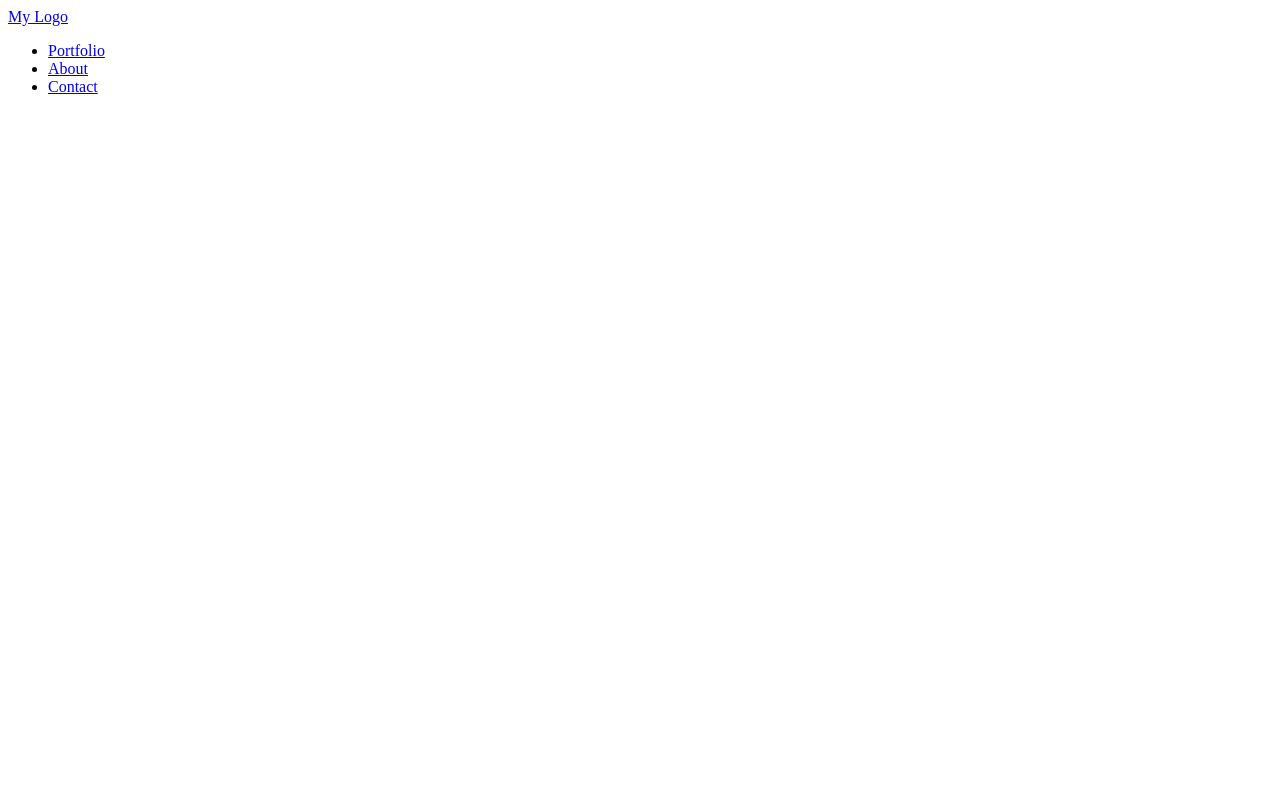
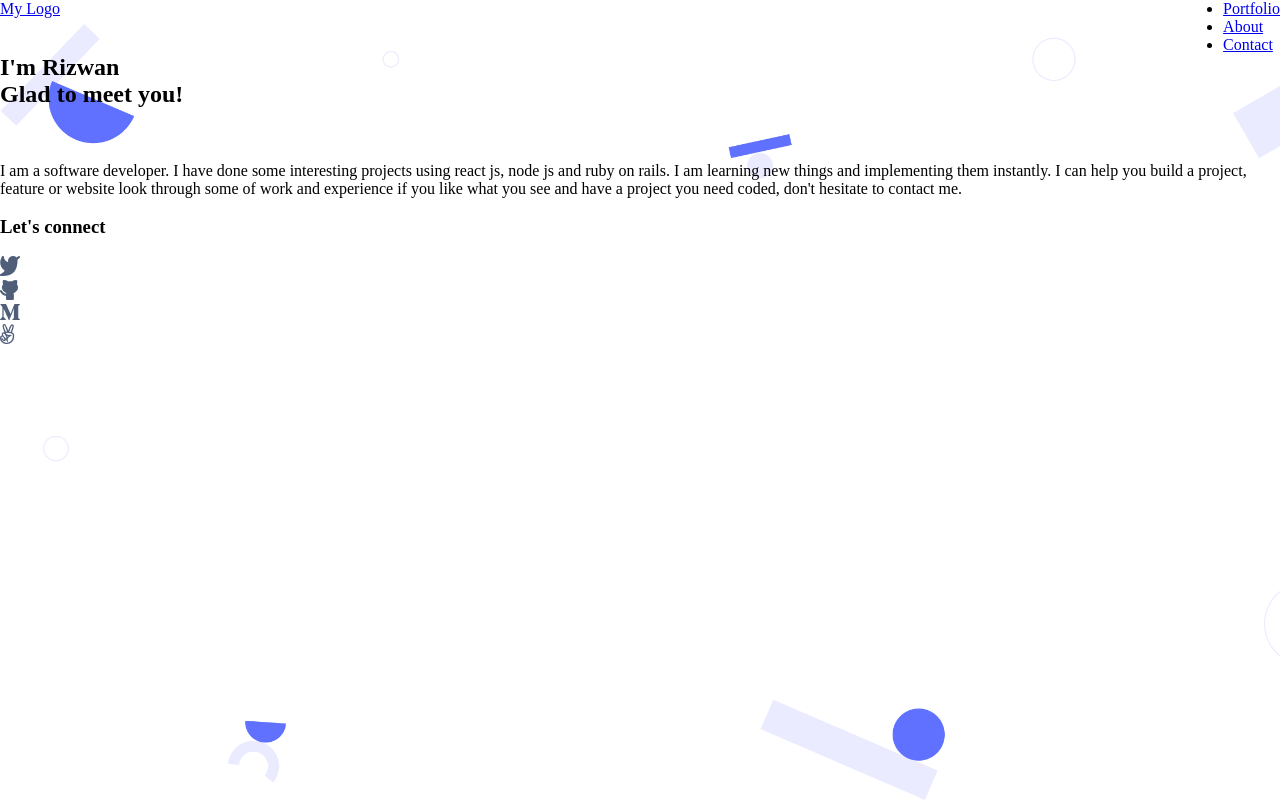
Before and after one commit to Rizwan-learn/Portfolio-Mobile, a website: page index.html in a window 1280 px wide. Drawn offline with Linux system fonts and the light colour scheme.

Commit message:
update index.html
homepage populated

```diff
--- a/index.html
+++ b/index.html
@@ -5,6 +5,7 @@
     <meta http-equiv="X-UA-Compatible" content="IE=edge">
     <meta name="viewport" content="width=device-width, initial-scale=1.0">
     <title>Rizwan Hasan Portfolio</title>
+    <link href="styles.css" rel="stylesheet" type="text/css">
 </head>
 <body>
 
@@ -14,7 +15,7 @@
 
             <div class="logo"><a href="#" class=mylogo> My Logo </a></div>
 
-            <div class="nav">
+            <div class="nav-menu-content">
                 <ul class="nav-menu">
                     <li class="nav-items"><a href="#">Portfolio</a></li>
                     <li class="nav-items"><a href="#">About</a></li>
@@ -28,10 +29,51 @@
                     <span class="bar"></span>
                     <span class="bar"></span>
             </div>
+        </div>
+    </header>
+    <style>
+        body{background: url("Image/backimg.png");
+        background-repeat: no-repeat;
+        background-attachment: fixed;
+        background-size: cover;
+    }
+    </style>
+    <section class="homepage">
+        <div class="introduction">
+            <div class="intro"><h1>I'm Rizwan <br>Glad to meet you!</h1></div>
+            <br>
+            <br>
+            <br>
+            <div class="me">
+                <p>
+                    I am a software developer. I have done some interesting projects using
+                    react js, node js and ruby on rails. I am learning new things and
+                    implementing them instantly. I can help you build a project, feature
+                    or website look through some of work and experience if you like what
+                    you see and have a project you need coded, don't hesitate to contact
+                    me.
+                </p>
+            </div>
+            <br>
+            <div class="connect">
+                <h3> Let's connect </h3>
+            </div>
+            <br>
+            <div class="social">
+                <ul>
+                    <li class="icon"><a href=""><img src="Image/twitter.png" alt="" /></a></li>
+                    <li class="icon"><a href=""><img src="Image/github.png" alt="" /></a></li>
+                    <li class="icon"><a href=""><img src="Image/medium.png" alt="" /></a></li>
+                    <li class="icon"><a href=""><img src="Image/angellist.png" alt="" /></a></li>
+                </ul>
+
+            </div>
+        </div>
 
 
-        </div>
-    </header>
+    </section>
 
+
+    <script src="./app.js"></script>
 </body>
 </html>
```
